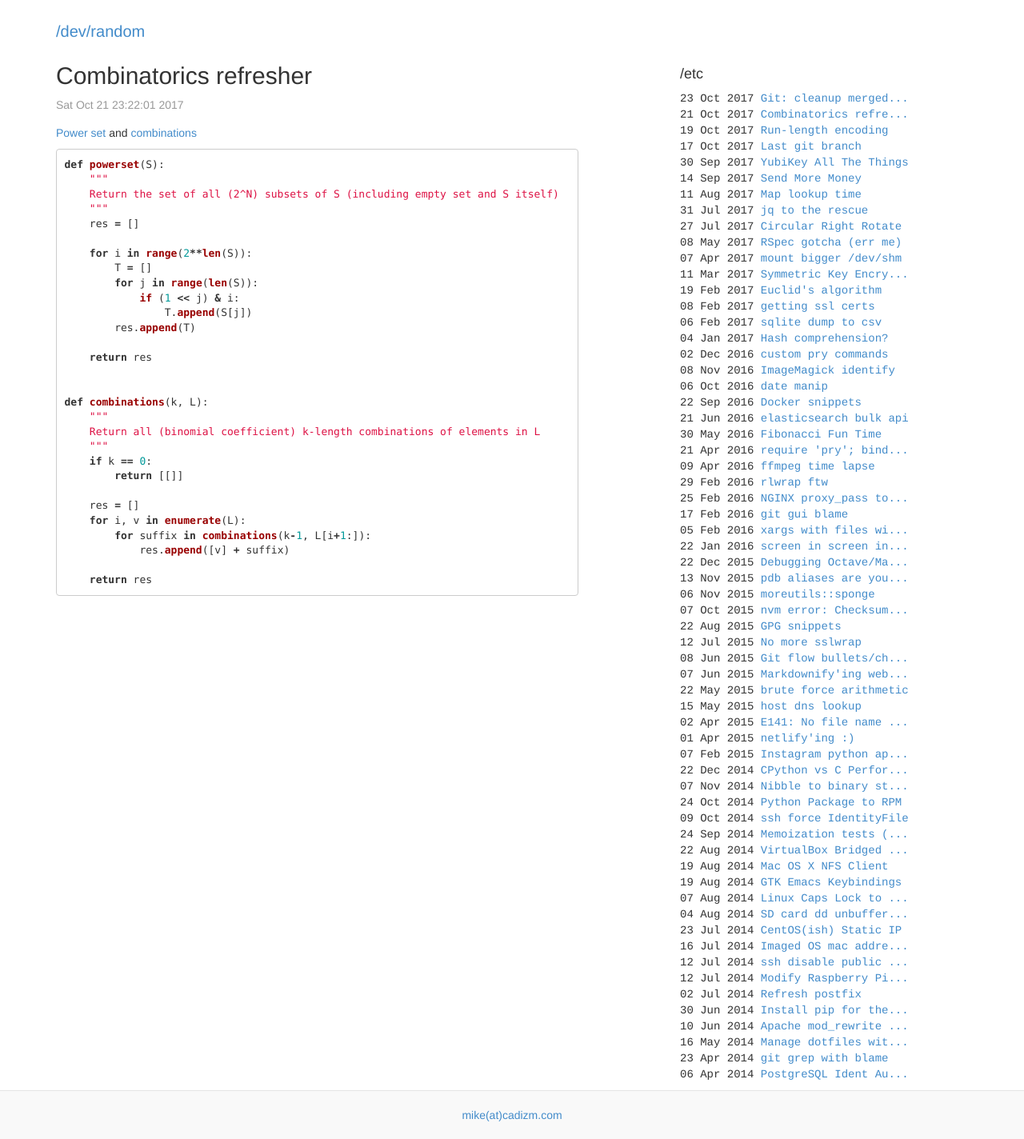
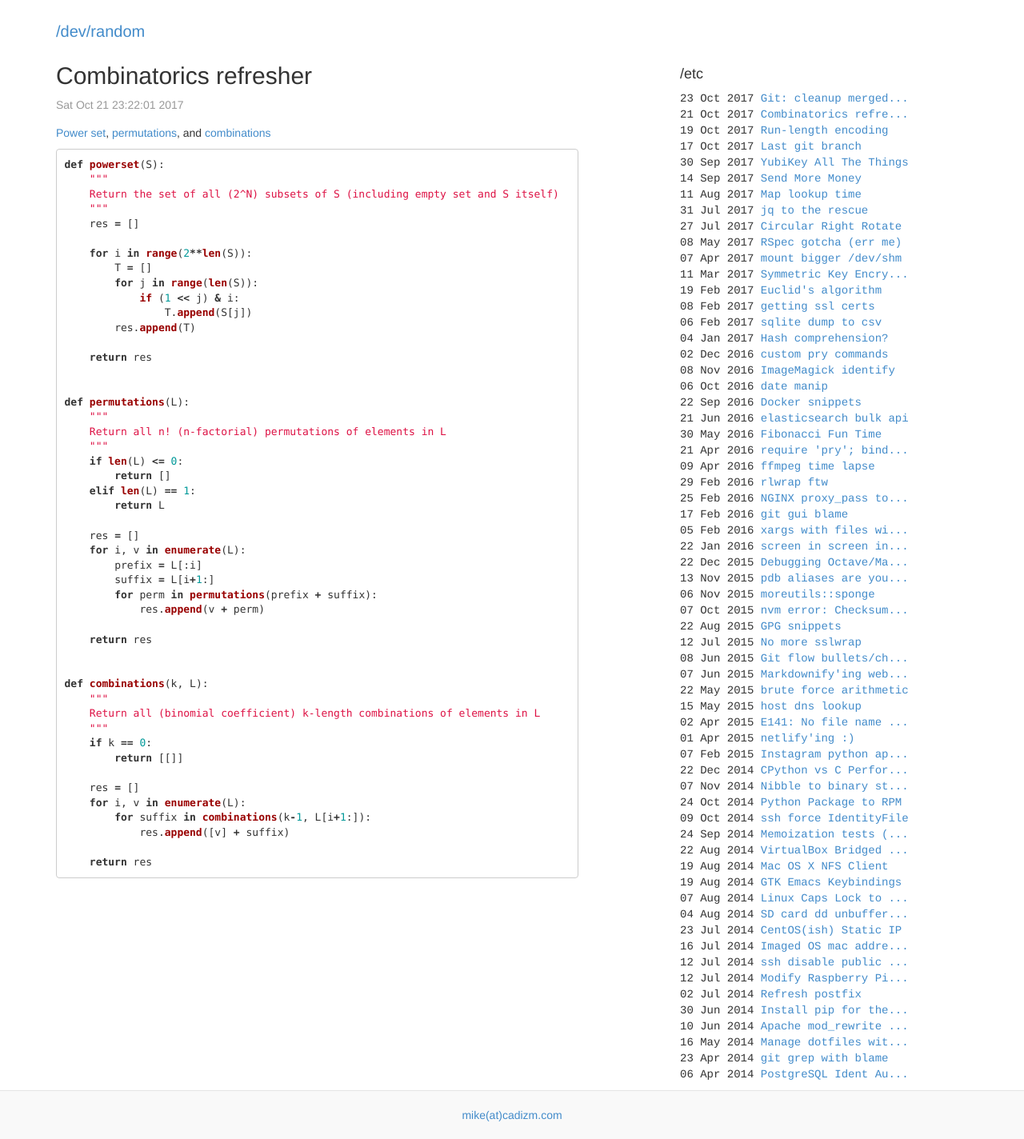
Before and after one commit to cadizm/blog.mcadiz.com, a Jekyll site: the page built from _posts/2017-10-21-combinatorics-refresher.md, in a window 1280 px wide. Shown: the whole page at 80% size. Built offline with Jekyll 4.4.1, drawn with Linux system fonts in a browser that asks for light colours; nearby versions of some CDN libraries; library files that are not in the unit come from our copies; Markdown is read by kramdown in place of the engine named in the settings.

Commit message:
add permutations

````diff
--- a/_posts/2017-10-21-combinatorics-refresher.md
+++ b/_posts/2017-10-21-combinatorics-refresher.md
@@ -4,7 +4,8 @@ title: "Combinatorics refresher"
 date: Sat Oct 21 16:22:01 PDT 2017
 ---
 
-[Power set](https://en.wikipedia.org/wiki/Power_set) and [combinations](https://en.wikipedia.org/wiki/Combination)
+[Power set](https://en.wikipedia.org/wiki/Power_set), [permutations](https://en.wikipedia.org/wiki/Permutation),
+and [combinations](https://en.wikipedia.org/wiki/Combination)
 
 
 ```python
@@ -24,6 +25,25 @@ def powerset(S):
     return res
 
 
+def permutations(L):
+    """
+    Return all n! (n-factorial) permutations of elements in L
+    """
+    if len(L) <= 0:
+        return []
+    elif len(L) == 1:
+        return L
+
+    res = []
+    for i, v in enumerate(L):
+        prefix = L[:i]
+        suffix = L[i+1:]
+        for perm in permutations(prefix + suffix):
+            res.append(v + perm)
+
+    return res
+
+
 def combinations(k, L):
     """
     Return all (binomial coefficient) k-length combinations of elements in L
````
